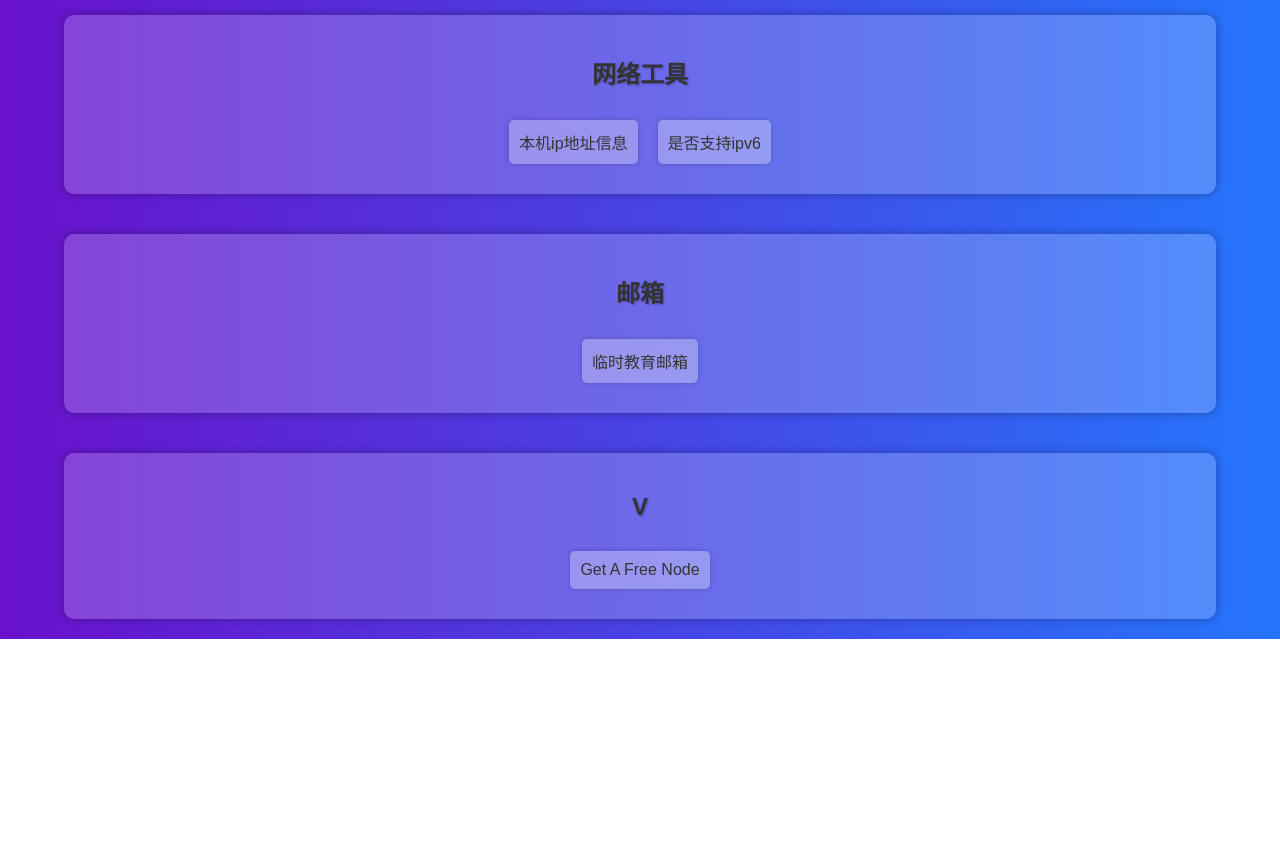
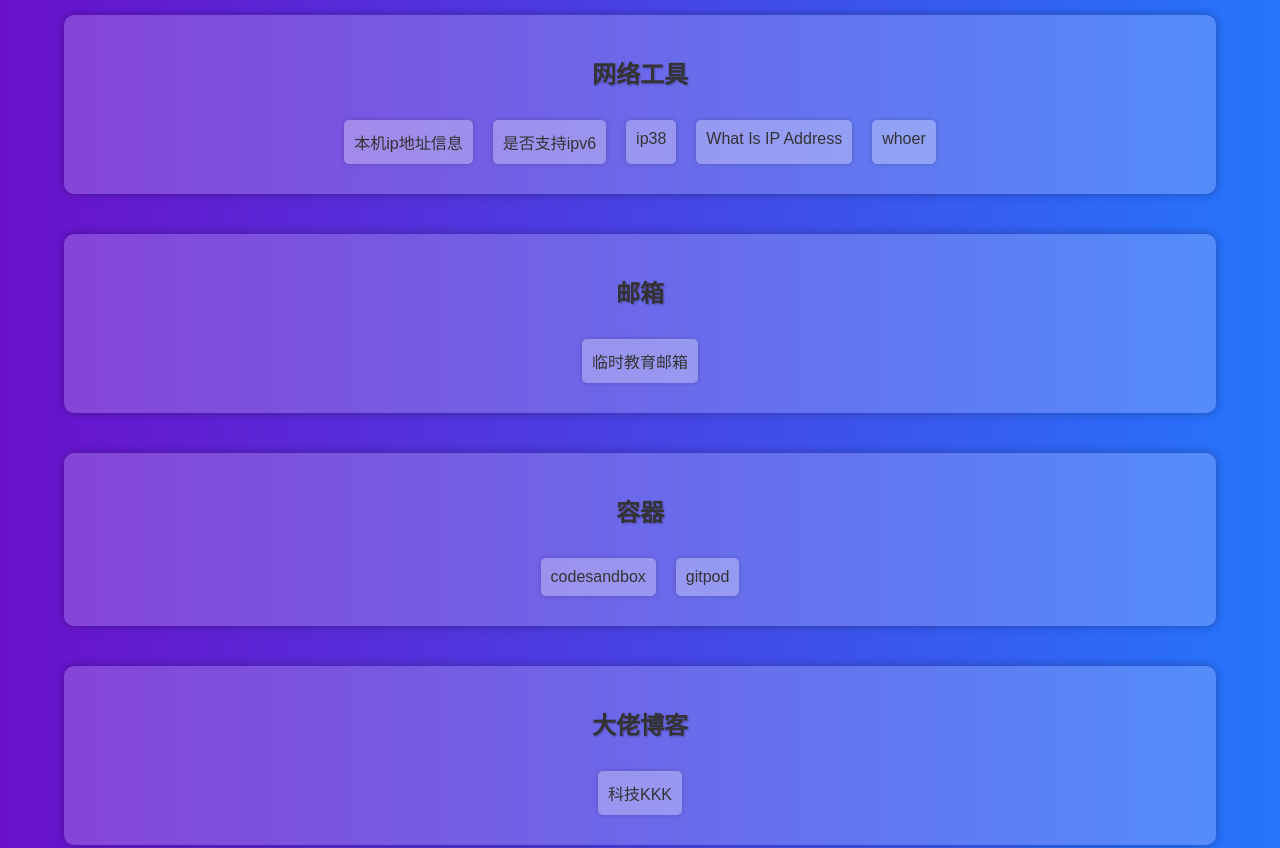
Before and after one commit to SongLiKod/links, a plain HTML site: page index.html in a window 1280 px wide. Shown: the part 1160-2008 px from the top of the page. Before the commit the page ends 1799 px from the top, so only its background shows below. Drawn offline with Linux system fonts and the light colour scheme.

Commit message:
Update index.html

```diff
--- a/index.html
+++ b/index.html
@@ -366,7 +366,16 @@
 
                 <div class="link"><a href="https://ip.gs/" target="_blank"
                     title="显示是否支持ipv6">是否支持ipv6</a></div>
-            </div>
+
+                <div class="link"><a href="https://ip38.com/" target="_blank"
+                    title="ip地址查询">ip38</a></div>
+
+                <div class="link"><a href="https://whatismyipaddress.com/" target="_blank"
+                    title="ip地址查询">What Is IP Address</a></div>
+
+                <div class="link"><a href="https://whoer.net/" target="_blank"
+                    title="查询ip伪装情况">whoer</a></div>
+        </div>
         </div>
 
         <div class="category">
@@ -374,6 +383,21 @@
             <div class="links">
                 <div class="link"><a href="https://etempmail.com/" target="_blank"
                         title="用来注册并获取需要教育邮箱才能获取的福利">临时教育邮箱</a></div>
+            </div>
+        </div>
+
+        <div class="category">
+            <h2 class="category-title">容器</h2>
+            <div class="links">
+                <div class="link"><a href="https://codesandbox.io/" target="_blank" title="理论上可以部署所有docker项目">codesandbox</a></div>
+                <div class="link"><a href="https://www.gitpod.io/" target="_blank" title="每月只有50小时的使用">gitpod</a></div>
+            </div>
+        </div>
+
+        <div class="category">
+            <h2 class="category-title">大佬博客</h2>
+            <div class="links">
+                <div class="link"><a href="https://www.kjkkk.top/" target="_blank" title="科技KKK">科技KKK</a></div>
             </div>
         </div>
 
```
